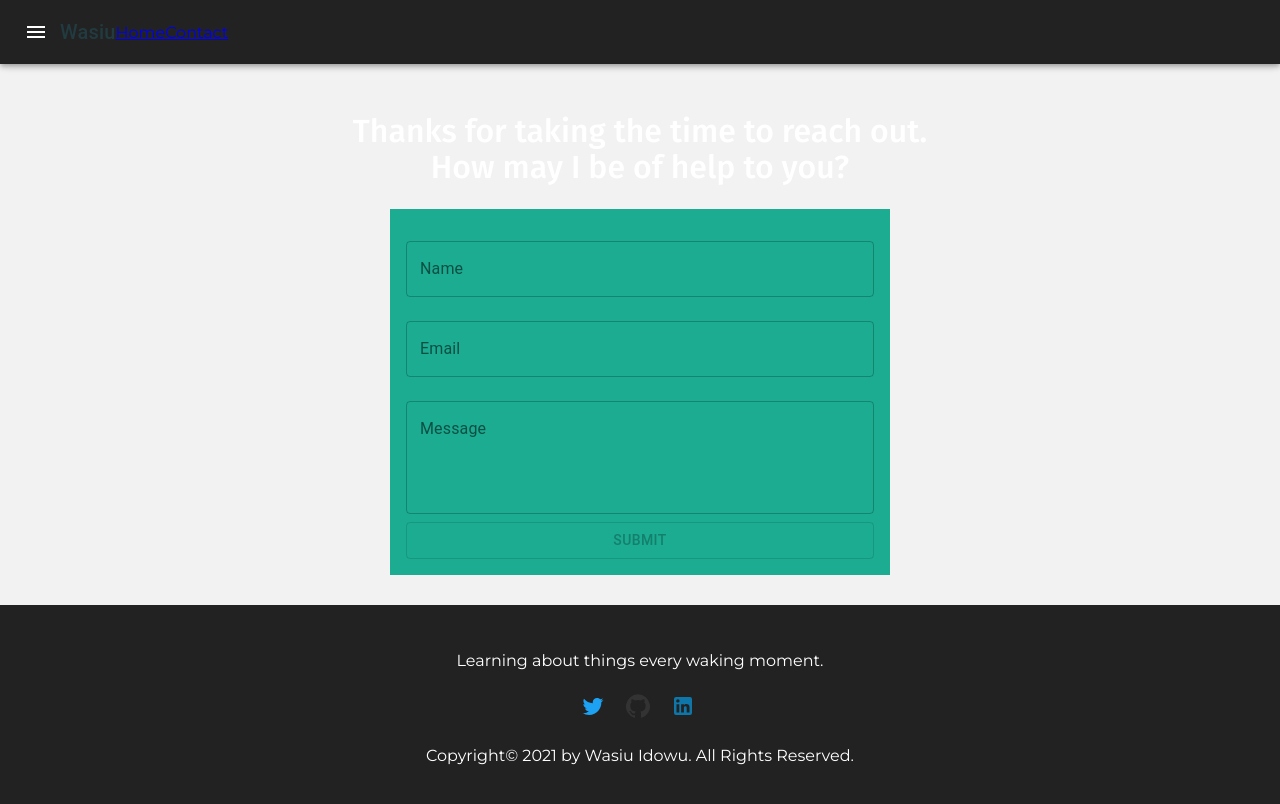
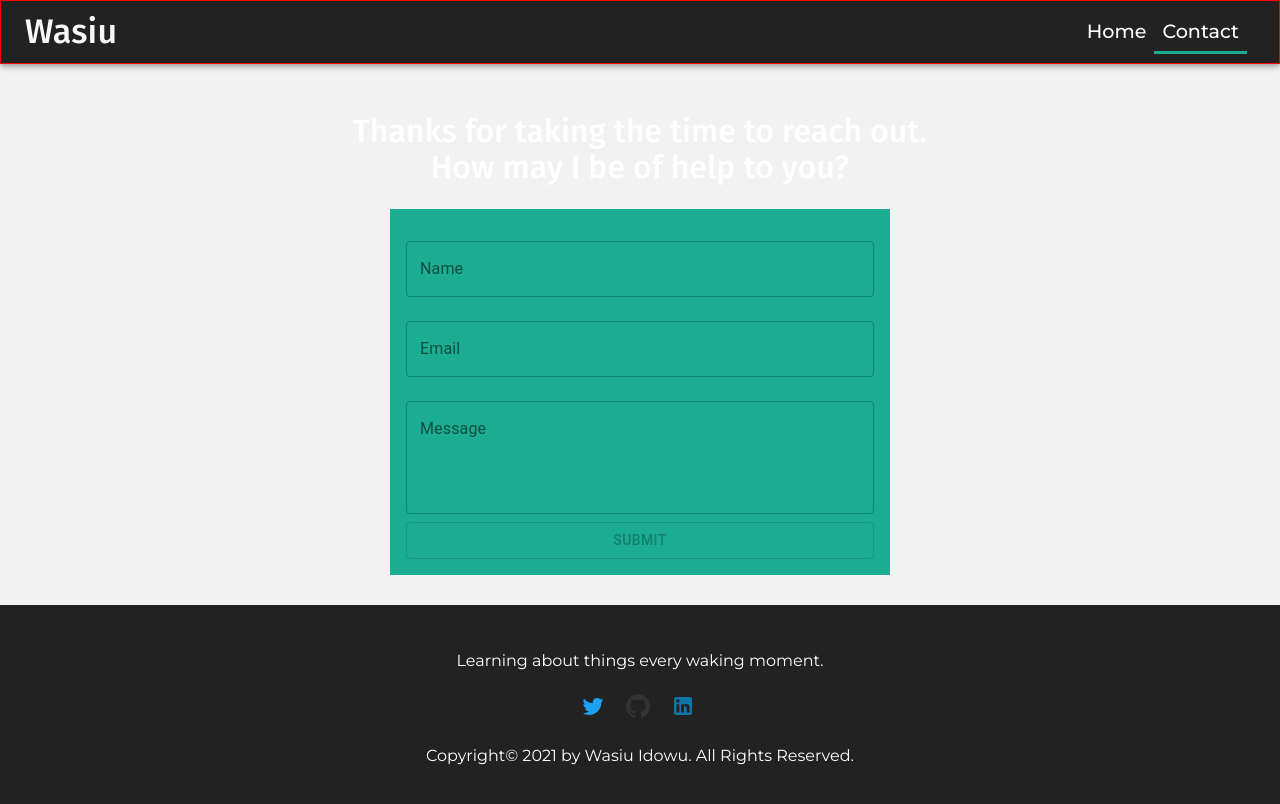
Before and after one commit to Hoxtygen/hoxtygen-portfolio, a React (Create React App) app: page /contact in a window 1280 px wide. Shown: the top 804 px of the page. Built offline with nearby package versions, Linux system fonts and the light colour scheme.

Commit message:
feat: style header
Added CSS styles to the header to make it better than it was.

```diff
--- a/src/App.scss
+++ b/src/App.scss
@@ -1,37 +1 @@
 @import "./assets/sass/main.scss";
-
-
-.App-logo {
-  height: 40vmin;
-  pointer-events: none;
-}
-
-@media (prefers-reduced-motion: no-preference) {
-  .App-logo {
-    animation: App-logo-spin infinite 20s linear;
-  }
-}
-
-.App-header {
-  background-color: #282c34;
-  min-height: 100vh;
-  display: flex;
-  flex-direction: column;
-  align-items: center;
-  justify-content: center;
-  font-size: calc(10px + 2vmin);
-  color: white;
-}
-
-.App-link {
-  color: #61dafb;
-}
-
-@keyframes App-logo-spin {
-  from {
-    transform: rotate(0deg);
-  }
-  to {
-    transform: rotate(360deg);
-  }
-}
--- a/src/assets/sass/_port.scss
+++ b/src/assets/sass/_port.scss
@@ -14,10 +14,33 @@ h6 {
   color: #223b40;
 }
 
+a {
+  text-decoration: none;
+  color: #f7f7f7;
+}
+
 ul {
   margin: 0;
   padding: 0;
   list-style-type: none;
+}
+
+nav {
+  display: flex;
+  padding: 0.5rem;
+  justify-content: space-around;
+
+  .nav-link {
+    display: block;
+    color: #fff;
+    padding: 0.5rem;
+    font-weight: 500;
+    font-size: 1.2rem;
+
+    &:hover {
+      color: #1bac91;
+    }
+  }
 }
 
 .container {
@@ -39,6 +62,7 @@ section {
   background-position: center center;
   background-size: cover;
   background-repeat: no-repeat;
+  background-color: hsl(0, 0%, 95%);
 }
 
 .hero-body {
@@ -155,11 +179,10 @@ section {
   }
 }
 
-.project-title  {
+.project-title {
   text-align: center;
   font-size: 1.5rem;
   margin: 1rem 0;
-
 
   @media (min-width: 600px) {
     text-align: left;
@@ -206,3 +229,8 @@ footer {
 .github {
   color: #333;
 }
+
+.nav-active {
+  border-bottom: 3px solid #1bac91;
+  color: yellow;
+}
--- a/src/components/Header.js
+++ b/src/components/Header.js
@@ -1,26 +1,18 @@
-import {
-  AppBar,
-  Toolbar,
-  Typography,
-  IconButton,
-  makeStyles
-} from "@material-ui/core";
-import MenuIcon from "@material-ui/icons/Menu";
+import { AppBar, Toolbar, Typography, makeStyles } from "@material-ui/core";
 import React from "react";
-import { Link } from "react-router-dom";
+import { Link, NavLink } from "react-router-dom";
 
 const Header = () => {
-  const classes = useStyles()
+  const classes = useStyles();
   return (
     <>
-      <AppBar position="fixed" className= {classes.header}>
-        <Toolbar>
-          <IconButton edge="start" color="inherit" aria-label="menu">
-            <MenuIcon />
-          </IconButton>
-          <Typography variant="h6">Wasiu</Typography>
-          <Link to="/">Home</Link>
-          <Link to="/contact">Contact</Link>
+      <AppBar position="fixed" className={classes.header}>
+        <Toolbar className = {classes.toolbar}>
+          <Typography variant="h4" className = {classes.typo}>Wasiu</Typography>
+          <nav>
+            <NavLink exact activeClassName = "nav-active" className = "nav-link" to="/">Home</NavLink>
+            <NavLink activeClassName = "nav-active" className = "nav-link" to="/contact">Contact</NavLink>
+          </nav>
         </Toolbar>
       </AppBar>
       <Toolbar />
@@ -34,6 +26,17 @@ const useStyles = makeStyles(() => ({
   header: {
     // background: "#318a74"d
     background: "#222",
+    color: "#fff",
+  },
+
+  toolbar: {
+    border: "1px solid red",
+    display: "flex",
+    justifyContent: "space-between",
     color: "#fff"
+  },
+  typo: {
+    fontFamily: "Fira Sans, sans serif",
+    color: "#f7f7f7",
   }
-}))
+}));
```
Also changed, not shown: src/assets/images/W.png (added).
